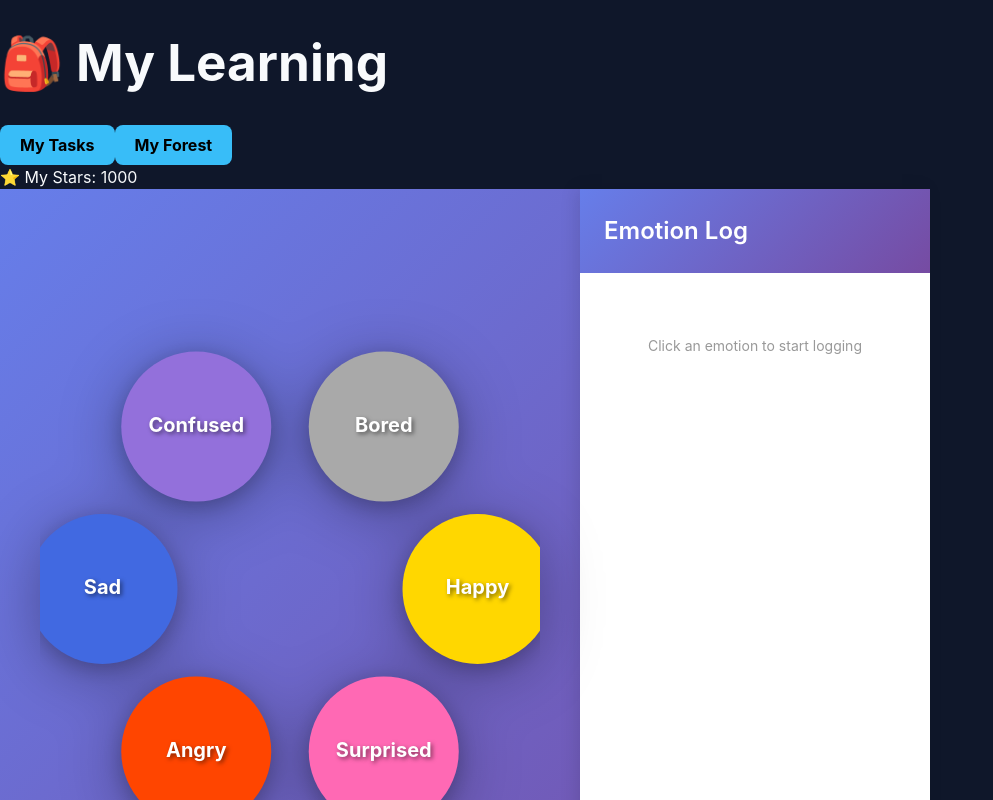
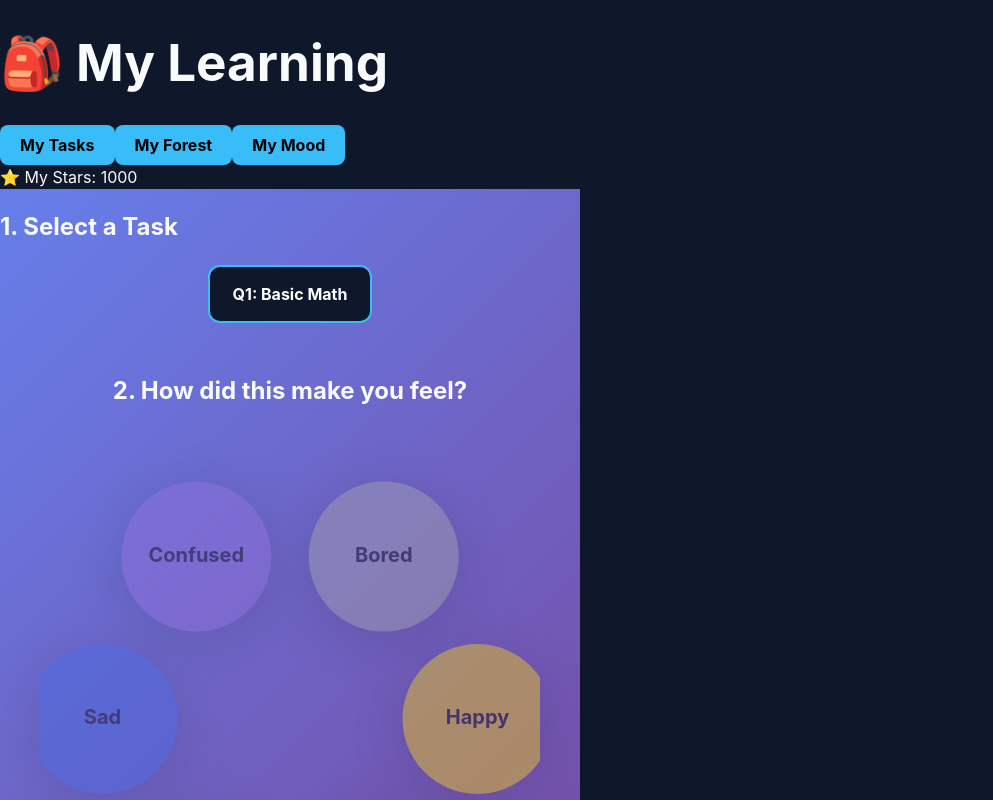
Before and after one commit to Victor2275/HOTHproject, a React (Vite) app in the folder frontend/: page /emotion in a window 1280 px wide. Shown: the top 800 px of the page, without its empty margins (0-993 px from the left). Built offline with nearby package versions, Linux system fonts and the light colour scheme.

Commit message:
Edited mood changes and teacher AI mode

```diff
--- a/frontend/src/App.jsx
+++ b/frontend/src/App.jsx
@@ -1,16 +1,14 @@
 import { useState } from 'react';
 import { BrowserRouter as Router, Routes, Route, Link, Navigate, useNavigate } from 'react-router-dom';
-import { QRCodeSVG } from 'qrcode.react'; // Import QR library
+import { QRCodeSVG } from 'qrcode.react';
 import TeacherView from './components/TeacherView';
 import StudentView from './components/StudentView';
 import RewardView from './components/RewardView';
 import EmotionView from './components/EmotionView';
 import './App.css';
 
-// Initial Session/QR Code screen
 function SessionSetup({ setRole }) {
   const navigate = useNavigate();
-  // In a real app, this URL would point to your hosted student page
   const studentJoinUrl = `${window.location.origin}/student`;
 
   const startSession = () => {
@@ -47,8 +45,6 @@ export default function App() {
   return (
     <Router>
       <div className="app-container">
-
-        {/* TEACHER NAVIGATION */}
         {role === 'teacher' && (
           <header>
             <h1>🌟 Learning Journey (Teacher)</h1>
@@ -61,13 +57,13 @@ export default function App() {
           </header>
         )}
 
-        {/* STUDENT NAVIGATION (Shows up if they bypass the teacher screen) */}
         {role !== 'teacher' && window.location.pathname !== '/' && (
           <header>
             <h1>🎒 My Learning</h1>
             <nav>
               <Link to="/student"><button>My Tasks</button></Link>
               <Link to="/reward"><button>My Forest</button></Link>
+              <Link to="/emotion"><button>My Mood</button></Link>
             </nav>
             <div className="points-display">⭐ My Stars: {points}</div>
           </header>
@@ -75,7 +71,6 @@ export default function App() {
 
         <main>
           <Routes>
-            {/* Start page is now Session Setup */}
             <Route path="/" element={<SessionSetup setRole={setRole} />} />
 
             <Route
@@ -87,7 +82,6 @@ export default function App() {
               }
             />
 
-            {/* ADDED: setPoints and setEmotions so the student can actually use them! */}
             <Route
               path="/student"
               element={
@@ -107,7 +101,8 @@ export default function App() {
 
             <Route
               path="/emotion"
-              element={<EmotionView emotions={emotions} setEmotions={setEmotions} />}
+              // Pass tasks here so the student can select them!
+              element={<EmotionView emotions={emotions} setEmotions={setEmotions} tasks={tasks} />}
             />
           </Routes>
         </main>
--- a/frontend/src/components/EmotionView.jsx
+++ b/frontend/src/components/EmotionView.jsx
@@ -1,7 +1,9 @@
-import React from 'react';
+import React, { useState } from 'react';
+import { motion } from 'framer-motion';
 import '../styles/EmotionView.css';
 
-const EmotionView = ({ emotions, setEmotions }) => {
+const EmotionView = ({ emotions, setEmotions, tasks = [] }) => {
+  const [selectedTaskId, setSelectedTaskId] = useState(null);
 
   const emotionData = [
     { name: 'Happy', color: '#FFD700', angle: 0 },
@@ -13,37 +15,89 @@ const EmotionView = ({ emotions, setEmotions }) => {
   ];
 
   const handleEmotionClick = (emotion) => {
+    if (!selectedTaskId) {
+      alert("Please select a task question first!");
+      return;
+    }
+
     const now = new Date();
     const timeString = now.toLocaleTimeString('en-US', {
-      hour: '2-digit',
-      minute: '2-digit',
-      second: '2-digit',
-      hour12: true,
+      hour: '2-digit', minute: '2-digit', hour12: true,
     });
 
-    setEmotions([
-      ...emotions,
-      {
-        id: Date.now(),
-        emotion: emotion.name,
-        color: emotion.color,
-        time: timeString,
-      },
-    ]);
+    const newEmotionObj = {
+      taskId: selectedTaskId,
+      emotion: emotion.name,
+      color: emotion.color,
+      time: timeString,
+      taskTitle: tasks.find(t => t.id === selectedTaskId)?.title || 'Unknown Task'
+    };
+
+    // Replace existing emotion for this task if it exists, otherwise add it
+    setEmotions((prevEmotions) => {
+      const existingIndex = prevEmotions.findIndex(e => e.taskId === selectedTaskId);
+      if (existingIndex !== -1) {
+        const updated = [...prevEmotions];
+        updated[existingIndex] = newEmotionObj;
+        return updated;
+      }
+      return [...prevEmotions, newEmotionObj];
+    });
   };
 
-  const clearLog = () => {
-    setEmotions([]);
-  };
+  const clearLog = () => setEmotions([]);
 
-  const removeEmotion = (id) => {
-    setEmotions(emotions.filter((e) => e.id !== id));
+  const removeEmotion = (taskId) => {
+    setEmotions(emotions.filter((e) => e.taskId !== taskId));
   };
 
   return (
-    <div className="emotion-view">
-      {/* Color Wheel Section */}
-      <div className="emotion-wheel-container">
+    <div className="emotion-view" style={{ display: 'flex', flexDirection: 'column', alignItems: 'center' }}>
+
+      {/* 1. TASK SELECTION (Must pick one first) */}
+      <div style={{ width: '100%', maxWidth: '600px', marginBottom: '30px' }}>
+        <h2>1. Select a Task</h2>
+        {tasks.length === 0 ? <p>No tasks assigned yet.</p> : (
+          <div style={{ display: 'flex', flexWrap: 'wrap', gap: '10px', justifyContent: 'center' }}>
+            {tasks.map((task, idx) => {
+              const isSelected = selectedTaskId === task.id;
+              const savedEmotion = emotions.find(e => e.taskId === task.id);
+
+              return (
+                <motion.div
+                  key={task.id}
+                  onClick={() => setSelectedTaskId(task.id)}
+                  whileTap={{ scale: 0.85 }} // Input Bounce!
+                  transition={{ type: "spring", stiffness: 400, damping: 17 }}
+                  style={{
+                    padding: '15px 20px',
+                    border: isSelected ? '3px solid white' : '2px solid #38bdf8',
+                    backgroundColor: isSelected ? '#0284c7' : '#0f172a',
+                    borderRadius: '12px',
+                    cursor: 'pointer',
+                    color: 'white',
+                    display: 'flex',
+                    flexDirection: 'column',
+                    alignItems: 'center',
+                    minWidth: '120px'
+                  }}
+                >
+                  <strong>Q{idx + 1}: {task.title}</strong>
+                  {savedEmotion && (
+                    <span style={{ marginTop: '5px', fontSize: '0.8rem', color: savedEmotion.color }}>
+                      Current: {savedEmotion.emotion}
+                    </span>
+                  )}
+                </motion.div>
+              );
+            })}
+          </div>
+        )}
+      </div>
+
+      {/* 2. EMOTION WHEEL */}
+      <h2>2. How did this make you feel?</h2>
+      <div className="emotion-wheel-container" style={{ opacity: selectedTaskId ? 1 : 0.4, transition: 'opacity 0.3s' }}>
         <svg viewBox="0 0 400 400" className="emotion-wheel">
           {emotionData.map((emotion) => {
             const radius = 150;
@@ -52,66 +106,64 @@ const EmotionView = ({ emotions, setEmotions }) => {
             const y = 200 + radius * Math.sin(angle);
 
             return (
-              <g key={emotion.name}>
-                {/* Pie slice */}
+              <motion.g
+                key={emotion.name}
+                whileTap={{ scale: selectedTaskId ? 0.8 : 1 }} // Input Bounce on Wheel slices!
+                style={{ transformOrigin: `${x}px ${y}px` }}
+              >
                 <circle
-                  cx={x}
-                  cy={y}
-                  r={60}
+                  cx={x} cy={y} r={60}
                   fill={emotion.color}
-                  className="emotion-segment"
                   onClick={() => handleEmotionClick(emotion)}
-                  style={{ cursor: 'pointer' }}
+                  style={{ cursor: selectedTaskId ? 'pointer' : 'not-allowed' }}
                 />
-                {/* Label */}
                 <text
-                  x={x}
-                  y={y}
-                  textAnchor="middle"
-                  dominantBaseline="middle"
-                  className="emotion-label"
+                  x={x} y={y}
+                  textAnchor="middle" dominantBaseline="middle"
                   onClick={() => handleEmotionClick(emotion)}
-                  style={{ cursor: 'pointer', pointerEvents: 'none', fontWeight: 'bold' }}
+                  style={{ cursor: selectedTaskId ? 'pointer' : 'not-allowed', fontWeight: 'bold' }}
                 >
                   {emotion.name}
                 </text>
-              </g>
+              </motion.g>
             );
           })}
         </svg>
       </div>
 
-      {/* Sidebar Section */}
-      <div className="emotion-sidebar">
-        <div className="sidebar-header">
+      {/* 3. EMOTION LOGS */}
+      <div className="emotion-sidebar" style={{ marginTop: '30px', width: '100%', maxWidth: '600px' }}>
+        <div className="sidebar-header" style={{ display: 'flex', justifyContent: 'space-between' }}>
           <h2>Emotion Log</h2>
-          {emotions.length > 0 && (
-            <button className="clear-btn" onClick={clearLog}>
-              Clear All
-            </button>
-          )}
+          {emotions.length > 0 && <button onClick={clearLog}>Clear All</button>}
         </div>
 
-        <div className="emotion-entries">
+        <div className="emotion-entries" style={{ display: 'flex', flexDirection: 'column', gap: '10px' }}>
           {emotions.length === 0 ? (
-            <p className="empty-state">Click an emotion to start logging</p>
+            <p>Select a task and click an emotion to log it!</p>
           ) : (
             emotions.map((entry) => (
               <div
-                key={entry.id}
-                className="emotion-entry"
-                style={{ borderLeft: `5px solid ${entry.color}` }}
+                key={entry.taskId}
+                style={{
+                  borderLeft: `8px solid ${entry.color}`,
+                  padding: '15px',
+                  backgroundColor: '#1e293b',
+                  borderRadius: '8px',
+                  display: 'flex',
+                  justifyContent: 'space-between',
+                  alignItems: 'center'
+                }}
               >
-                <div className="entry-content">
-                  <span className="emotion-name">{entry.emotion}</span>
-                  <span className="emotion-time">{entry.time}</span>
+                <div style={{ textAlign: 'left' }}>
+                  <div style={{ color: 'white', fontWeight: 'bold' }}>{entry.taskTitle}</div>
+                  <div style={{ color: entry.color }}>{entry.emotion} ({entry.time})</div>
                 </div>
                 <button
-                  className="remove-btn"
-                  onClick={() => removeEmotion(entry.id)}
-                  title="Remove this entry"
+                  onClick={() => removeEmotion(entry.taskId)}
+                  style={{ background: 'transparent', color: '#ef4444', border: '1px solid #ef4444', padding: '5px 10px' }}
                 >
-                  ✕
+                  Remove
                 </button>
               </div>
             ))
```
Also changed, not shown: frontend/src/components/TeacherView.jsx (+70 -3 lines), frontend/src/components/server.js (added, +58 -0 lines).
